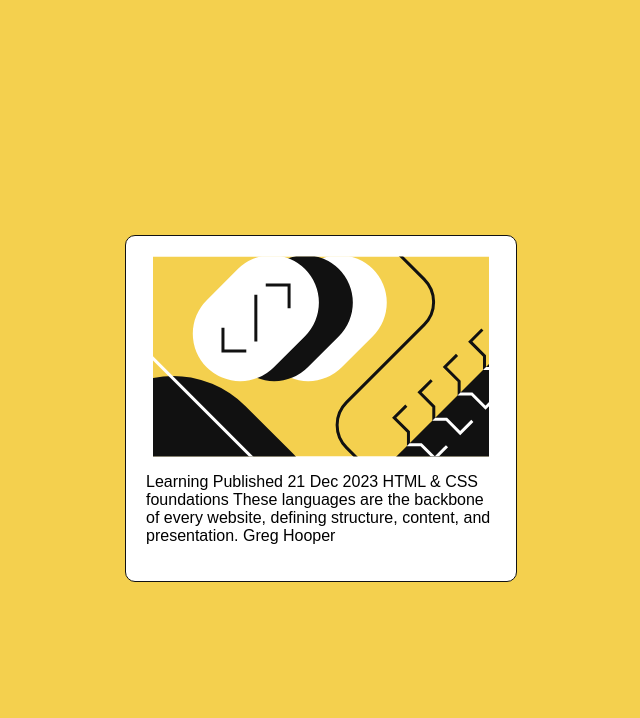
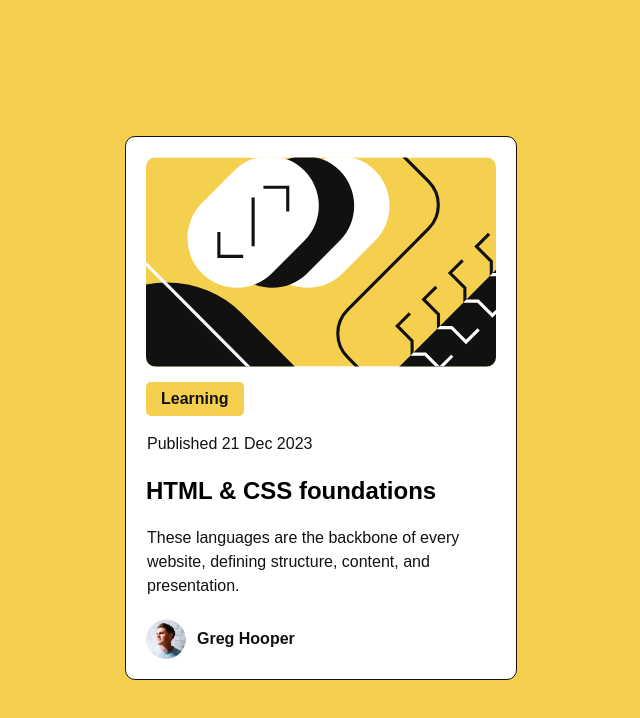
Before and after one commit to OceaneLao/blog-preview-card-challenge, a plain HTML site: page index.html in a window 1280 px wide. Shown: the whole page, without its empty margins (319-959 px from the left). Drawn offline with Linux system fonts and the light colour scheme; a web font is replaced by a local one.

Commit message:
refonte design

```diff
--- a/index.html
+++ b/index.html
@@ -1,8 +1,10 @@
 <!DOCTYPE html>
 <html lang="en">
+
 <head>
   <meta charset="UTF-8">
-  <meta name="viewport" content="width=device-width, initial-scale=1.0"> <!-- displays site properly based on user's device -->
+  <meta name="viewport" content="width=device-width, initial-scale=1.0">
+  <!-- displays site properly based on user's device -->
 
   <link rel="icon" type="image/png" sizes="32x32" href="./assets/images/favicon-32x32.png">
 
@@ -10,23 +12,36 @@
 
   <link rel="stylesheet" href="styles.css">
 </head>
+
 <body>
   <div class="container">
     <div class="card">
       <img src="./assets/images/illustration-article.svg" alt="web 3.0 image" class="image">
+
+        <p class="tag">
+          Learning
+        </p>
+
       <p>
-      Learning
+        Published 21 Dec 2023
+      </p>
+      <h2>
+        HTML & CSS foundations
+      </h2>
 
-      Published 21 Dec 2023
+      <p>
+        These languages are the backbone of every website, defining structure, content, and presentation.
+      </p>
 
-      HTML & CSS foundations
-
-      These languages are the backbone of every website, defining structure, content, and presentation.
-
+      <div class="author">
+        <img src="./assets/images/image-avatar.webp" alt="author image" class="author-image">
+        <p class="author-name">
           Greg Hooper
         </p>
+      </div>
 
     </div>
   </div>
 </body>
+
 </html>
--- a/styles.css
+++ b/styles.css
@@ -1,23 +1,75 @@
+@font-face {
+  font-family: "Figtree";
+  src:
+    local("Figtree"),
+    url("./assets/fonts/Figtree-VariableFont_wght.ttf/fonts/Figtree-Italic-VariableFont_wght.ttf");
+}
+
 body {
-  font-family: 'Figtree', sans-serif;
+    font-family: "Figtree", sans-serif;
     background-color: hsl(47, 88%, 63%);
 }
 
-.container{
+.container {
     display: flex;
+    flex-direction: column;
     justify-content: center;
     align-items: center;
     min-height: 100vh;
 }
 
-.card{
-    display: flex;
-    flex-direction: column;
+.image {
     justify-content: center;
-    align-items: center;
+    width: 100%;
+    border-radius: 10px;
+}
+
+.card {
+    display: grid;
+    place-items: start;
     background-color: hsl(0, 0%, 100%);
     border-radius: 10px;
     width: 350px;
     padding: 20px;
     border: 1px solid hsl(0, 0%, 7%);
 }
+
+.tag {
+    background-color: hsl(47, 88%, 63%);
+    font-weight: bold;
+    padding: 5px 15px;
+    border-radius: 5px;
+    align-items : start;
+    margin : 15px 0;
+}
+
+p {
+    color: hsl(0, 0%, 7%);
+    font-size: 16px;
+    line-height: 1.5;
+    margin: 1px;
+}
+
+.author {
+    display: flex;
+    align-items: center;
+    margin-top: 20px;
+}
+
+.author-image {
+    width: 40px;
+    height: 40px;
+    border-radius: 50%;
+    margin-right: 10px;
+}
+
+.author-name {
+    font-weight: bold;
+    color: hsl(0, 0%, 7%);
+}
+
+@media (max-width: 375px) {
+    .container {
+        width: 100%;
+    }
+}
```
Lines whose indentation alone changed are shown as unchanged.
